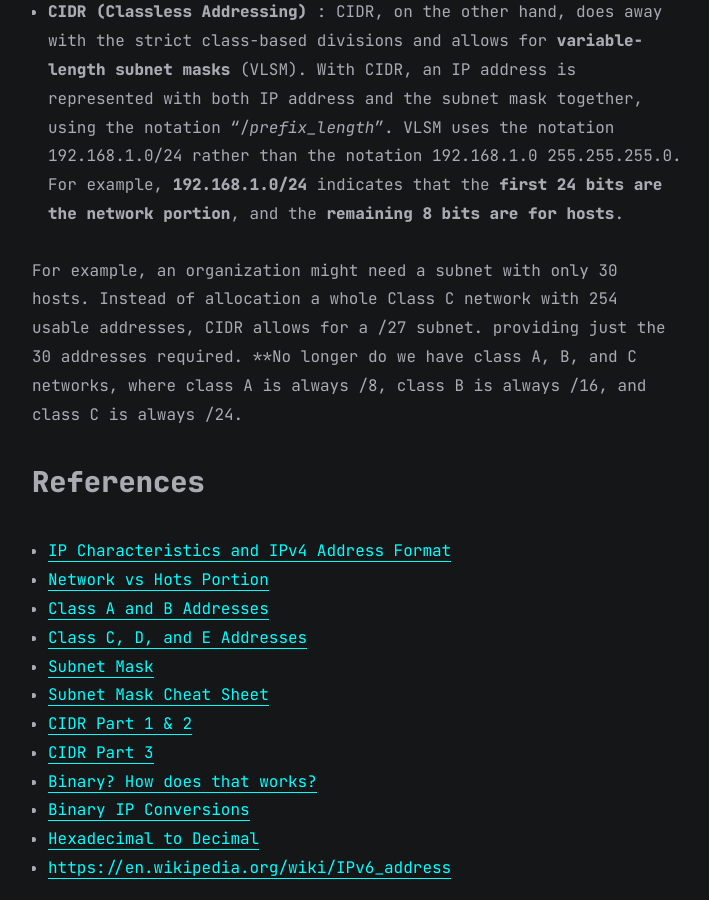
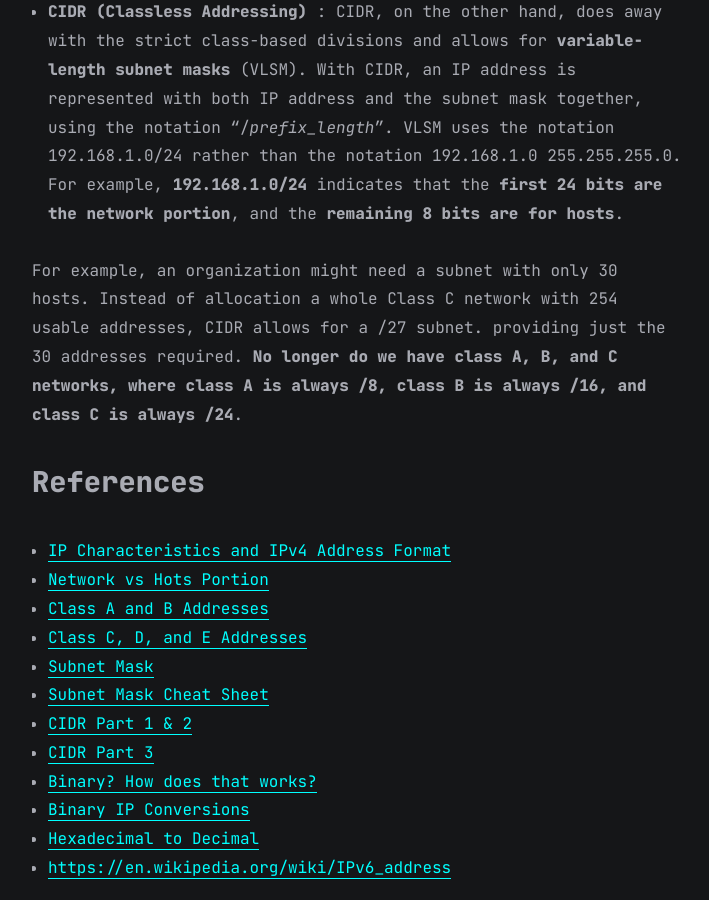
Before and after one commit to faridarif/faridarif.github.io, a Jekyll site: the page built from all_collections/_posts/2023-04-26-IP-addresses-subnet-masks.md, in a window 1280 px wide and 900 px high, scrolled down 10474 px. Shown: the whole window, without its empty margins (283-992 px from the left). Built offline with Jekyll 4.4.1, drawn with Linux system fonts in a browser that asks for light colours.

```diff
--- a/all_collections/_posts/2023-04-26-IP-addresses-subnet-masks.md
+++ b/all_collections/_posts/2023-04-26-IP-addresses-subnet-masks.md
@@ -192,7 +192,7 @@ CIDR, which stands for Classless Inter-Domain Routing, is a method for represent
 - **Classful Addressing** : In the early days of the internet, IP addresses were assigned based on classful addressing, which divided the IP address space into fixed classes (A, B, C, D, and E). Each class had a **predetermined** number of bits for the **network portion** and the **host portion**. This fixed allocation led to significant wastage of IP address space, especially in cases where organizations were assigned larger address blocks that they needed.
 - **CIDR (Classless Addressing)** : CIDR, on the other hand, does away with the strict class-based divisions and allows for **variable-length subnet masks** (VLSM). With CIDR, an IP address is represented with both IP address and the subnet mask together, using the notation "/*prefix_length*". VLSM uses the notation 192.168.1.0/24 rather than the notation 192.168.1.0 255.255.255.0. For example, **192.168.1.0/24** indicates that the **first 24 bits are the network portion**, and the **remaining 8 bits are for hosts**.
 
-For example, an organization might need a subnet with only 30 hosts. Instead of allocation a whole Class C network with 254 usable addresses, CIDR allows for a /27 subnet. providing just the 30 addresses required. **No longer do we have class A, B, and C networks, where class A is always /8, class B is always /16, and class C is always /24.
+For example, an organization might need a subnet with only 30 hosts. Instead of allocation a whole Class C network with 254 usable addresses, CIDR allows for a /27 subnet. providing just the 30 addresses required. **No longer do we have class A, B, and C networks, where class A is always /8, class B is always /16, and class C is always /24**.
 
 ## References
 
```
